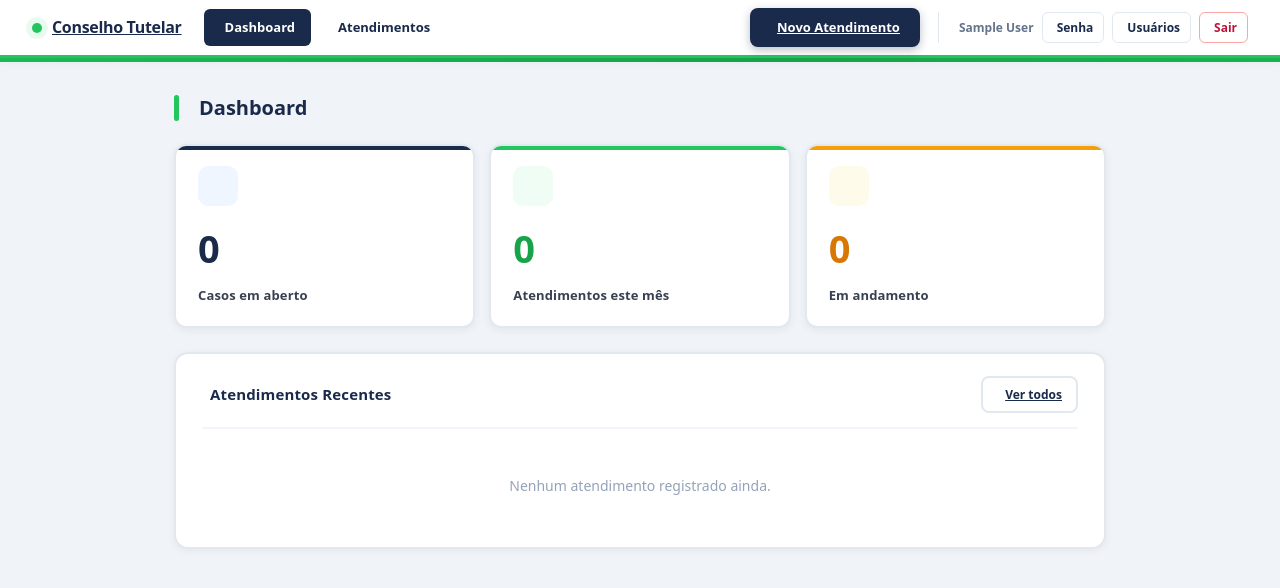
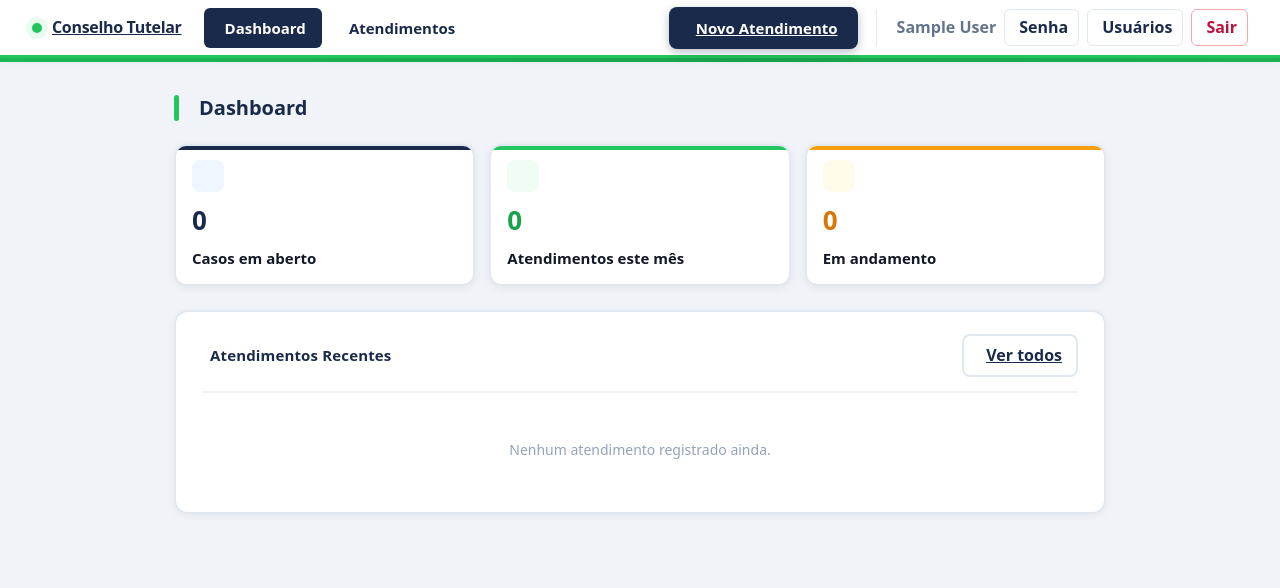
Before and after one commit to edilsondata/Projeto_CT, a Django app: page / in a window 1280 px wide. Shown: the top 588 px of the page. Run offline with Django 5.2, Linux system fonts and the light colour scheme; the visitor is signed in with stand-in values (Sample User, id 1); data that the repository does not hold is empty; some libraries are stand-ins or nearby versions.

Commit message:
Tipografia

```diff
--- a/atendimentos/templates/atendimentos/base.html
+++ b/atendimentos/templates/atendimentos/base.html
@@ -9,16 +9,16 @@
 <style>
 
   *, *::before, *::after { box-sizing: border-box; margin: 0; padding: 0; }
-  body { font-family: system-ui, -apple-system, sans-serif; background: #f0f4f8; color: #1a2a4a; font-size: 15px; line-height: 1.6; }
+  body { font-family: system-ui, -apple-system, sans-serif; background: #f0f4f8; color: #1a2a4a; font-size: 16px; line-height: 1.6; }
 
   nav { background: #fff; border-bottom: 3px solid #22c55e; padding: 0 32px; display: flex; align-items: center; gap: 6px; height: 58px; box-shadow: 0 2px 10px rgba(0,0,0,0.08); }
   .nav-logo { font-size: 16px; font-weight: 800; color: #1a2a4a; letter-spacing: -0.02em; display: flex; align-items: center; gap: 10px; cursor: pointer; margin-right: 16px; }
   .nav-logo-dot { width: 10px; height: 10px; border-radius: 50%; background: #22c55e; animation: pulse-dot 2.5s ease-in-out infinite; }
   @keyframes pulse-dot { 0%,100%{box-shadow:0 0 0 0 rgba(34,197,94,0.6)} 50%{box-shadow:0 0 0 7px rgba(34,197,94,0)} }
-  .nav-link { color: #1a2a4a; font-size: 13px; font-weight: 600; text-decoration: none; cursor: pointer; padding: 6px 14px; border-radius: 6px; transition: all 0.15s; border: 2px solid transparent; display: flex; align-items: center; gap: 5px; }
+  .nav-link { color: #1a2a4a; font-size: 15px; font-weight: 600; text-decoration: none; cursor: pointer; padding: 6px 14px; border-radius: 6px; transition: all 0.15s; border: 2px solid transparent; display: flex; align-items: center; gap: 5px; }
   .nav-link:hover { background: #e8f4fd; color: #1a4a8a; }
   .nav-link.active { background: #1a2a4a; color: #fff; }
-  .nav-btn { margin-left: auto; background: #1a2a4a; color: #fff; border: none; border-radius: 8px; padding: 9px 20px; font-size: 13px; font-weight: 700; cursor: pointer; display: flex; align-items: center; gap: 7px; box-shadow: 0 3px 10px rgba(26,42,74,0.3); transition: all 0.15s; position: relative; overflow: hidden; }
+  .nav-btn { margin-left: auto; background: #1a2a4a; color: #fff; border: none; border-radius: 8px; padding: 9px 20px; font-size: 15px; font-weight: 700; cursor: pointer; display: flex; align-items: center; gap: 7px; box-shadow: 0 3px 10px rgba(26,42,74,0.3); transition: all 0.15s; position: relative; overflow: hidden; }
   .nav-btn::after { content:''; position:absolute; top:0; left:-100%; width:60%; height:100%; background: linear-gradient(90deg, transparent, rgba(255,255,255,0.15), transparent); animation: shimmer 3s ease-in-out infinite; }
   @keyframes shimmer { 0%{left:-100%} 100%{left:220%} }
   .nav-btn:hover { background: #243660; transform: translateY(-1px); box-shadow: 0 5px 16px rgba(26,42,74,0.4); }
@@ -56,9 +56,9 @@
     padding: 16px 0;
   }
   .alert-aniv-side .big-icon { font-size: 30px; animation: bounce-icon 2s ease-in-out infinite; display: block; filter: drop-shadow(0 2px 6px rgba(0,0,0,0.3)); }
-  .cake-stars { font-size: 10px; color: rgba(255,255,255,0.7); letter-spacing: 4px; animation: pulse-stars 1.8s ease-in-out infinite; }
+  .cake-stars { font-size: 16px; color: rgba(255,255,255,0.7); letter-spacing: 4px; animation: pulse-stars 1.8s ease-in-out infinite; }
   @keyframes pulse-stars { 0%,100%{opacity:0.5;transform:scale(1)} 50%{opacity:1;transform:scale(1.15)} }
-  .alert-aniv-side span { font-size: 11px; font-weight: 800; color: rgba(255,255,255,0.9); text-transform: uppercase; letter-spacing: 0.1em; font-family: "Playfair Display", serif; }
+  .alert-aniv-side span { font-size: 15px; font-weight: 800; color: rgba(255,255,255,0.9); text-transform: uppercase; letter-spacing: 0.1em; font-family: "Playfair Display", serif; }
   .alert-aniv-body { padding: 20px 24px; flex: 1; }
   .alert-aniv-title { font-size: 22px; font-weight: 800; color: #1a2a4a; margin: 0 0 12px; display: flex; align-items: center; gap: 8px; font-family: system-ui, -apple-system, sans-serif; letter-spacing: -0.01em; }
   .alert-aniv-title i { color: #1a2a4a; font-size: 22px; }
@@ -77,90 +77,90 @@
     box-shadow: 0 1px 4px rgba(45,212,191,0.15);
   }
   .alert-aniv-item i { font-size: 18px; color: #1a2a4a; }
-  .alert-aniv-item .age { background: #fff1f2; border-radius: 20px; padding: 3px 12px; font-size: 13px; color: #be123c; font-weight: 800; }
-  .alert-aniv-item .date { font-size: 13px; color: #be123c; font-weight: 800; background: #fff1f2; border-radius: 20px; padding: 3px 12px; }
+  .alert-aniv-item .age { background: #fff1f2; border-radius: 20px; padding: 3px 12px; font-size: 15px; color: #be123c; font-weight: 800; }
+  .alert-aniv-item .date { font-size: 15px; color: #be123c; font-weight: 800; background: #fff1f2; border-radius: 20px; padding: 3px 12px; }
 
   /* Stats */
   .stats-row { display: grid; grid-template-columns: repeat(3,1fr); gap: 14px; margin-bottom: 24px; }
-  .stat { background: #fff; border-radius: 12px; padding: 20px 22px; border: 2px solid #e2e8f0; transition: all 0.2s; animation: fade-up 0.5s ease both; cursor: default; position: relative; overflow: hidden; box-shadow: 0 2px 8px rgba(0,0,0,0.06); }
+  .stat { background: #fff; border-radius: 12px; padding: 14px 16px; border: 2px solid #e2e8f0; transition: all 0.2s; animation: fade-up 0.5s ease both; cursor: default; position: relative; overflow: hidden; box-shadow: 0 2px 8px rgba(0,0,0,0.06); }
   .stat::after { content:''; position:absolute; top:0; left:0; right:0; height:4px; }
   .stat-1::after { background: #1a2a4a; }
   .stat-2::after { background: #22c55e; }
   .stat-3::after { background: #f59e0b; }
   .stat:nth-child(1){animation-delay:.1s} .stat:nth-child(2){animation-delay:.2s} .stat:nth-child(3){animation-delay:.3s}
   .stat:hover { transform: translateY(-4px); box-shadow: 0 8px 24px rgba(0,0,0,0.12); border-color: #cbd5e1; }
-  .stat-icon { width: 40px; height: 40px; border-radius: 10px; display: flex; align-items: center; justify-content: center; margin-bottom: 12px; font-size: 20px; }
+  .stat-icon { width: 32px; height: 32px; border-radius: 8px; display: flex; align-items: center; justify-content: center; margin-bottom: 8px; font-size: 16px; }
   .stat-1 .stat-icon { background: #eff6ff; color: #1a2a4a; }
   .stat-2 .stat-icon { background: #f0fdf4; color: #16a34a; }
   .stat-3 .stat-icon { background: #fffbeb; color: #d97706; }
-  .stat-num { font-size: 38px; font-weight: 800; margin: 0 0 6px; letter-spacing: -0.04em; }
+  .stat-num { font-size: 26px; font-weight: 800; margin: 0 0 4px; letter-spacing: -0.02em; }
   .stat-1 .stat-num { color: #1a2a4a; }
   .stat-2 .stat-num { color: #16a34a; }
   .stat-3 .stat-num { color: #d97706; }
-  .stat-label { font-size: 13px; color: #374151; margin: 0; font-weight: 600; letter-spacing: 0.01em; }
+  .stat-label { font-size: 15px; color: #111827; margin: 4px 0 0; font-weight: 700; }
 
   /* Cards */
   .card { background: #fff; border: 2px solid #e2e8f0; border-radius: 14px; padding: 22px 26px; margin-bottom: 18px; animation: fade-up 0.5s ease both; box-shadow: 0 2px 8px rgba(0,0,0,0.05); }
   .card-header { display: flex; align-items: center; justify-content: space-between; margin-bottom: 18px; border-bottom: 2px solid #f1f5f9; padding-bottom: 14px; }
   .card-title { font-size: 15px; font-weight: 700; color: #1a2a4a; margin: 0; letter-spacing: 0.01em; display: flex; align-items: center; gap: 8px; }
   .card-title i { color: #22c55e; font-size: 20px; }
-  .section-label { font-size: 13px; font-weight: 700; color: #1a2a4a; letter-spacing: 0; margin: 24px 0 14px; padding-bottom: 8px; border-bottom: 2px solid #22c55e; display: inline-flex; align-items: center; gap: 6px; }
+  .section-label { font-size: 15px; font-weight: 700; color: #1a2a4a; letter-spacing: 0; margin: 24px 0 14px; padding-bottom: 8px; border-bottom: 2px solid #22c55e; display: inline-flex; align-items: center; gap: 6px; }
   .section-label:first-child { margin-top: 0; }
   .section-label i { font-size: 16px; color: #16a34a; }
 
   table { width: 100%; border-collapse: collapse; }
-  th { text-align: left; font-size: 12px; color: #6b7280; font-weight: 600; padding: 0 12px 10px 0; border-bottom: 2px solid #e2e8f0; letter-spacing: 0; }
-  td { padding: 13px 12px 13px 0; border-bottom: 1px solid #f1f5f9; font-size: 14px; color: #1f2937; transition: color 0.15s; }
+  th { text-align: left; font-size: 15px; color: #374151; font-weight: 700; padding: 0 12px 10px 0; border-bottom: 2px solid #e2e8f0; letter-spacing: 0; }
+  td { padding: 13px 12px 13px 0; border-bottom: 1px solid #f1f5f9; font-size: 16px; color: #111827; transition: color 0.15s; }
   tr { transition: background 0.15s; cursor: pointer; }
   tr:hover td { color: #1a2a4a; }
   tr:hover { background: #f8fafc; }
   tr:last-child td { border-bottom: none; }
   .td-proto { color: #1a4a8a; font-weight: 700; }
 
-  .badge { display: inline-block; font-size: 12px; font-weight: 700; padding: 4px 12px; border-radius: 6px; letter-spacing: 0; }
+  .badge { display: inline-block; font-size: 16px; font-weight: 700; padding: 4px 12px; border-radius: 6px; letter-spacing: 0; }
   .badge-aberto { background: #fef9c3; color: #854d0e; border: 1px solid #fde047; }
   .badge-em_andamento { background: #dbeafe; color: #1e40af; border: 1px solid #93c5fd; }
   .badge-encerrado { background: #dcfce7; color: #166534; border: 1px solid #86efac; }
 
   /* BOTÕES COM ÍCONES */
-  .btn-primary { background: #1a2a4a; color: #fff; border: none; border-radius: 8px; padding: 11px 22px; font-size: 14px; font-weight: 700; cursor: pointer; display: inline-flex; align-items: center; gap: 8px; box-shadow: 0 3px 10px rgba(26,42,74,0.3); transition: all 0.15s; position: relative; overflow: hidden; }
+  .btn-primary { background: #1a2a4a; color: #fff; border: none; border-radius: 8px; padding: 11px 22px; font-size: 16px; font-weight: 700; cursor: pointer; display: inline-flex; align-items: center; gap: 8px; box-shadow: 0 3px 10px rgba(26,42,74,0.3); transition: all 0.15s; position: relative; overflow: hidden; }
   .btn-primary i { font-size: 18px; }
   .btn-primary::after { content:''; position:absolute; top:0; left:-100%; width:60%; height:100%; background: linear-gradient(90deg, transparent, rgba(255,255,255,0.15), transparent); animation: shimmer 3s ease-in-out infinite; }
   .btn-primary:hover { background: #243660; transform: translateY(-2px); box-shadow: 0 6px 18px rgba(26,42,74,0.4); }
 
-  .btn-success { background: #16a34a; color: #fff; border: none; border-radius: 8px; padding: 11px 22px; font-size: 14px; font-weight: 700; cursor: pointer; display: inline-flex; align-items: center; gap: 8px; box-shadow: 0 3px 10px rgba(22,163,74,0.3); transition: all 0.15s; }
+  .btn-success { background: #16a34a; color: #fff; border: none; border-radius: 8px; padding: 11px 22px; font-size: 16px; font-weight: 700; cursor: pointer; display: inline-flex; align-items: center; gap: 8px; box-shadow: 0 3px 10px rgba(22,163,74,0.3); transition: all 0.15s; }
   .btn-success i { font-size: 18px; }
   .btn-success:hover { background: #15803d; transform: translateY(-2px); box-shadow: 0 6px 18px rgba(22,163,74,0.4); }
 
-  .btn-warning { background: #d97706; color: #fff; border: none; border-radius: 8px; padding: 11px 22px; font-size: 14px; font-weight: 700; cursor: pointer; display: inline-flex; align-items: center; gap: 8px; box-shadow: 0 3px 10px rgba(217,119,6,0.3); transition: all 0.15s; }
+  .btn-warning { background: #d97706; color: #fff; border: none; border-radius: 8px; padding: 11px 22px; font-size: 16px; font-weight: 700; cursor: pointer; display: inline-flex; align-items: center; gap: 8px; box-shadow: 0 3px 10px rgba(217,119,6,0.3); transition: all 0.15s; }
   .btn-warning i { font-size: 18px; }
   .btn-warning:hover { background: #b45309; transform: translateY(-2px); box-shadow: 0 6px 18px rgba(217,119,6,0.4); }
 
-  .btn-danger { background: #dc2626; color: #fff; border: none; border-radius: 8px; padding: 11px 22px; font-size: 14px; font-weight: 700; cursor: pointer; display: inline-flex; align-items: center; gap: 8px; box-shadow: 0 3px 10px rgba(220,38,38,0.3); transition: all 0.15s; }
+  .btn-danger { background: #dc2626; color: #fff; border: none; border-radius: 8px; padding: 11px 22px; font-size: 16px; font-weight: 700; cursor: pointer; display: inline-flex; align-items: center; gap: 8px; box-shadow: 0 3px 10px rgba(220,38,38,0.3); transition: all 0.15s; }
   .btn-danger i { font-size: 18px; }
   .btn-danger:hover { background: #b91c1c; transform: translateY(-2px); box-shadow: 0 6px 18px rgba(220,38,38,0.4); }
 
-  .btn-ghost { background: #fff; color: #1a2a4a; border: 2px solid #e2e8f0; border-radius: 8px; padding: 11px 20px; font-size: 14px; font-weight: 600; cursor: pointer; display: inline-flex; align-items: center; gap: 8px; transition: all 0.15s; }
+  .btn-ghost { background: #fff; color: #1a2a4a; border: 2px solid #e2e8f0; border-radius: 8px; padding: 11px 20px; font-size: 16px; font-weight: 600; cursor: pointer; display: inline-flex; align-items: center; gap: 8px; transition: all 0.15s; }
   .btn-ghost i { font-size: 18px; }
   .btn-ghost:hover { background: #f1f5f9; border-color: #cbd5e1; transform: translateY(-1px); }
 
-  .btn-sm { padding: 7px 14px !important; font-size: 12px !important; }
+  .btn-sm { padding: 7px 14px !important; font-size: 16px !important; }
   .btn-sm i { font-size: 15px !important; }
   .btn-row { display: flex; gap: 10px; margin-top: 22px; flex-wrap: wrap; }
 
-  label { font-size: 13px; color: #374151; display: block; margin-bottom: 6px; margin-top: 16px; font-weight: 600; letter-spacing: 0; }
-  input, select, textarea { width: 100%; padding: 10px 14px; border: 2px solid #e2e8f0; border-radius: 8px; font-size: 14px; font-family: inherit; background: #fff; color: #1a2a4a; transition: border-color 0.2s, box-shadow 0.2s; }
+  label { font-size: 15px; color: #374151; display: block; margin-bottom: 6px; margin-top: 16px; font-weight: 600; letter-spacing: 0; }
+  input, select, textarea { width: 100%; padding: 10px 14px; border: 2px solid #e2e8f0; border-radius: 8px; font-size: 16px; font-family: inherit; background: #fff; color: #1a2a4a; transition: border-color 0.2s, box-shadow 0.2s; }
   input::placeholder, textarea::placeholder { color: #94a3b8; }
   input:focus, select:focus, textarea:focus { outline: none; border-color: #1a2a4a; box-shadow: 0 0 0 3px rgba(26,42,74,0.1); }
 
   .tag-grid { display: flex; flex-wrap: wrap; gap: 8px; margin-top: 8px; }
-  .tag { border: 2px solid #e2e8f0; border-radius: 8px; padding: 7px 16px; font-size: 12px; font-weight: 600; color: #64748b; cursor: pointer; transition: all 0.15s; user-select: none; background: #fff; }
+  .tag { border: 2px solid #e2e8f0; border-radius: 8px; padding: 7px 16px; font-size: 16px; font-weight: 600; color: #64748b; cursor: pointer; transition: all 0.15s; user-select: none; background: #fff; }
   .tag:hover { border-color: #1a2a4a; color: #1a2a4a; transform: translateY(-1px); box-shadow: 0 2px 8px rgba(0,0,0,0.1); }
   .tag.active { background: #1a2a4a; border-color: #1a2a4a; color: #fff; font-weight: 700; }
 
   .grid2 { display: grid; grid-template-columns: 1fr 1fr; gap: 14px; }
   .action-bar { display: flex; gap: 10px; margin-bottom: 16px; flex-wrap: wrap; }
-  .msg-success { background: #f0fdf4; border: 2px solid #22c55e; color: #166534; border-radius: 10px; padding: 13px 20px; margin-bottom: 20px; font-size: 14px; font-weight: 700; animation: slide-in 0.4s ease both; display: none; align-items: center; gap: 10px; }
+  .msg-success { background: #f0fdf4; border: 2px solid #22c55e; color: #166534; border-radius: 10px; padding: 13px 20px; margin-bottom: 20px; font-size: 16px; font-weight: 700; animation: slide-in 0.4s ease both; display: none; align-items: center; gap: 10px; }
   .msg-success i { font-size: 20px; }
   .page { display: none; }
   .page.active { display: block; }
@@ -180,7 +180,7 @@
 
   /* Nav mobile */
   nav { padding: 0 16px; height: 56px; gap: 0; }
-  .nav-logo { font-size: 14px; }
+  .nav-logo { font-size: 16px; }
   .nav-links-desktop { display: none !important; }
   .nav-btn { display: none !important; }
   .nav-user-desktop { display: none !important; }
@@ -190,12 +190,12 @@
   .mobile-menu { display: none; position: fixed; top: 56px; left: 0; right: 0; bottom: 0; background: rgba(0,0,0,0.5); z-index: 100; }
   .mobile-menu.open { display: block; }
   .mobile-menu-panel { background: #fff; width: 80%; max-width: 300px; height: 100%; padding: 20px 16px; display: flex; flex-direction: column; gap: 8px; box-shadow: 4px 0 20px rgba(0,0,0,0.15); }
-  .mobile-menu-link { display: flex; align-items: center; gap: 10px; padding: 12px 14px; border-radius: 10px; font-size: 15px; font-weight: 500; color: #1a2a4a; text-decoration: none; border: none; background: none; cursor: pointer; width: 100%; }
+  .mobile-menu-link { display: flex; align-items: center; gap: 10px; padding: 12px 14px; border-radius: 10px; font-size: 17px; font-weight: 600; color: #1a2a4a; text-decoration: none; border: none; background: none; cursor: pointer; width: 100%; }
   .mobile-menu-link:hover { background: #f1f5f9; }
   .mobile-menu-link i { font-size: 20px; }
   .mobile-menu-btn { background: #1a2a4a; color: #fff; border-radius: 10px; margin-top: 8px; justify-content: center; }
   .mobile-menu-divider { height: 0.5px; background: #e2e8f0; margin: 8px 0; }
-  .mobile-menu-user { font-size: 13px; color: #64748b; padding: 8px 14px; display: flex; align-items: center; gap: 8px; }
+  .mobile-menu-user { font-size: 15px; color: #64748b; padding: 8px 14px; display: flex; align-items: center; gap: 8px; }
 
   /* Layout */
   .main { margin: 16px auto; padding: 0 12px; }
@@ -224,7 +224,7 @@
 
   /* Tags de demanda */
   .tag-grid { gap: 6px; }
-  .tag { padding: 8px 14px; font-size: 13px; min-height: 40px; display: inline-flex; align-items: center; }
+  .tag { padding: 8px 14px; font-size: 15px; min-height: 40px; display: inline-flex; align-items: center; }
 
   /* Inputs maiores no mobile */
   input, select, textarea { padding: 12px 14px; font-size: 15px; }
@@ -233,10 +233,10 @@
   .alert-aniv-side { width: 56px; }
   .alert-aniv-title { font-size: 16px; }
   .alert-aniv-list { flex-direction: column; }
-  .alert-aniv-item { font-size: 13px; }
+  .alert-aniv-item { font-size: 15px; }
 
   /* Seção label */
-  .section-label { font-size: 11px; }
+  .section-label { font-size: 15px; }
 }
 
 </style>
@@ -264,20 +264,20 @@
 
   <!-- Usuário desktop -->
   <div class="nav-user-desktop">
-    <span style="font-size:12px;color:#64748b;font-weight:600;display:flex;align-items:center;gap:4px">
+    <span style="font-size:16px;color:#64748b;font-weight:600;display:flex;align-items:center;gap:4px">
       <i class="ti ti-user-circle" style="font-size:16px"></i>
       {% if user.is_authenticated %}{{ user.get_full_name|default:user.username }}{% endif %}
     </span>
-    <a href="/minha-senha/" style="font-size:12px;color:#1a2a4a;font-weight:600;text-decoration:none;display:flex;align-items:center;gap:4px;padding:5px 10px;border:1.5px solid #e2e8f0;border-radius:6px;transition:all 0.15s" onmouseover="this.style.background='#f1f5f9'" onmouseout="this.style.background='transparent'">
-      <i class="ti ti-lock" style="font-size:14px"></i> Senha
+    <a href="/minha-senha/" style="font-size:16px;color:#1a2a4a;font-weight:600;text-decoration:none;display:flex;align-items:center;gap:4px;padding:5px 10px;border:1.5px solid #e2e8f0;border-radius:6px;transition:all 0.15s" onmouseover="this.style.background='#f1f5f9'" onmouseout="this.style.background='transparent'">
+      <i class="ti ti-lock" style="font-size:16px"></i> Senha
     </a>
     {% if user.is_superuser %}
-    <a href="/usuarios/" style="font-size:12px;color:#1a2a4a;font-weight:600;text-decoration:none;display:flex;align-items:center;gap:4px;padding:5px 10px;border:1.5px solid #e2e8f0;border-radius:6px;transition:all 0.15s" onmouseover="this.style.background='#f1f5f9'" onmouseout="this.style.background='transparent'">
-      <i class="ti ti-users" style="font-size:14px"></i> Usuários
+    <a href="/usuarios/" style="font-size:16px;color:#1a2a4a;font-weight:600;text-decoration:none;display:flex;align-items:center;gap:4px;padding:5px 10px;border:1.5px solid #e2e8f0;border-radius:6px;transition:all 0.15s" onmouseover="this.style.background='#f1f5f9'" onmouseout="this.style.background='transparent'">
+      <i class="ti ti-users" style="font-size:16px"></i> Usuários
     </a>
     {% endif %}
-    <a href="/logout/" style="font-size:12px;color:#be123c;font-weight:700;text-decoration:none;display:flex;align-items:center;gap:4px;padding:5px 10px;border:1.5px solid #fca5a5;border-radius:6px;transition:all 0.15s" onmouseover="this.style.background='#fff1f2'" onmouseout="this.style.background='transparent'">
-      <i class="ti ti-logout" style="font-size:14px"></i> Sair
+    <a href="/logout/" style="font-size:16px;color:#be123c;font-weight:700;text-decoration:none;display:flex;align-items:center;gap:4px;padding:5px 10px;border:1.5px solid #fca5a5;border-radius:6px;transition:all 0.15s" onmouseover="this.style.background='#fff1f2'" onmouseout="this.style.background='transparent'">
+      <i class="ti ti-logout" style="font-size:16px"></i> Sair
     </a>
   </div>
 
```
